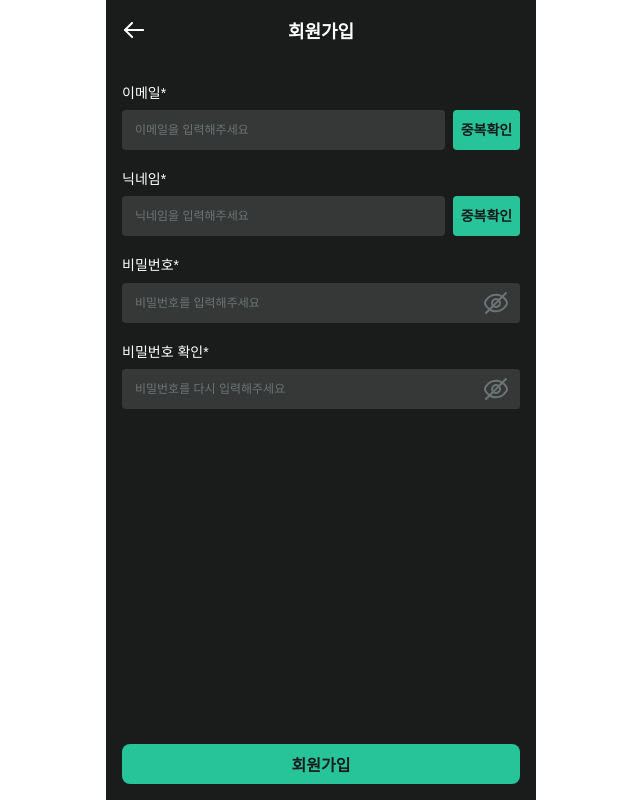
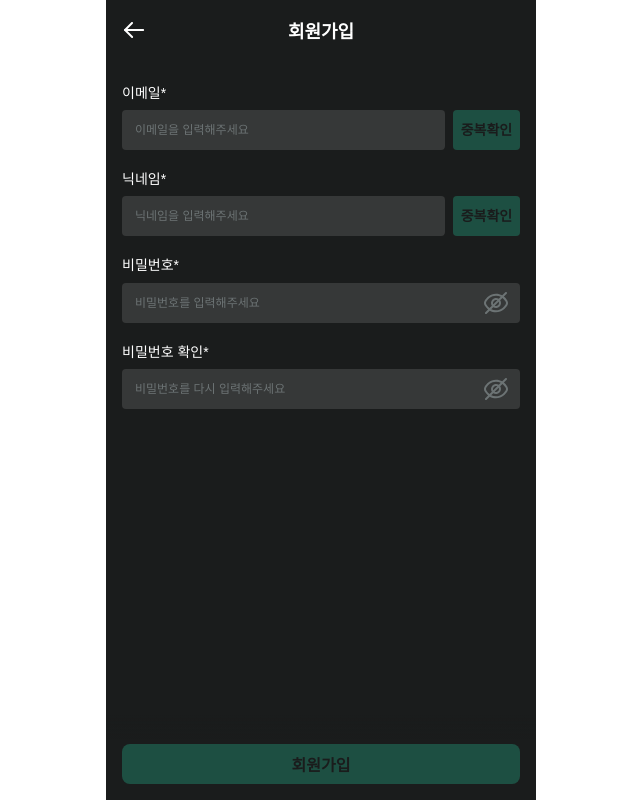
Before and after one commit to Dev-FE-3/toy-project3-team2, a React (Vite) app: page /signup in a window 1280 px wide. Shown: the whole page, without its empty margins (319-959 px from the left). Built offline with nearby package versions, Linux system fonts and the light colour scheme; no server answers.

Commit message:
Feat: 값에 따른 버튼 활성화/비활성화 기능

```diff
--- a/src/pages/Login.tsx
+++ b/src/pages/Login.tsx
@@ -9,6 +9,9 @@ const Login = () => {
   const navigate = useNavigate();
   const [email, setEmail] = useState("");
   const [password, setPassword] = useState("");
+
+  // 로그인 버튼 활성화 상태 체크
+  const isLoginEnabled = email.trim() !== "" && password.trim() !== "";
 
   const handleSubmit = async (e: React.FormEvent) => {
     e.preventDefault();
@@ -63,7 +66,7 @@ const Login = () => {
             value={password}
             onChange={(e) => setPassword(e.target.value)}
           />
-          <Button type="submit" variant="full" className="mb-10 mt-5">
+          <Button type="submit" variant="full" disabled={!isLoginEnabled}>
             로그인
           </Button>
         </form>
--- a/src/pages/Signup.tsx
+++ b/src/pages/Signup.tsx
@@ -64,10 +64,10 @@ const Signup = () => {
       return;
     }
 
-        if (password !== passwordConfirm) {
-          alert("비밀번호가 일치하지 않습니다.");
-          return;
-        }
+    if (password !== passwordConfirm) {
+      alert("비밀번호가 일치하지 않습니다.");
+      return;
+    }
 
     const { data, error } = await supabase.auth.signUp({
       email: email,
@@ -90,6 +90,17 @@ const Signup = () => {
     navigate("/login");
   };
 
+  // 이메일, 닉네임 중복확인 버튼 활성화 상태 체크
+  const isEmailCheckEnabled = email.trim() !== "";
+  const isNicknameCheckEnabled = nickname.trim() !== "";
+
+  // 회원가입 버튼 활성화 상태 체크
+  const isSignupEnabled =
+    email.trim() !== "" &&
+    nickname.trim() !== "" &&
+    password.trim() !== "" &&
+    passwordConfirm.trim() !== "";
+
   return (
     <div className="px-4">
       <form onSubmit={handleSubmit} className="mt-6 space-y-5">
@@ -106,7 +117,11 @@ const Signup = () => {
               value={email}
               onChange={(e) => setEmail(e.target.value)}
             />
-            <Button type="button" onClick={() => checkDuplicate("email", email)}>
+            <Button
+              type="button"
+              onClick={() => checkDuplicate("email", email)}
+              disabled={!isEmailCheckEnabled}
+            >
               중복확인
             </Button>
           </div>
@@ -136,7 +151,11 @@ const Signup = () => {
               value={nickname}
               onChange={(e) => setNickname(e.target.value)}
             />
-            <Button type="button" onClick={() => checkDuplicate("nickname", nickname)}>
+            <Button
+              type="button"
+              onClick={() => checkDuplicate("nickname", nickname)}
+              disabled={!isNicknameCheckEnabled}
+            >
               중복확인
             </Button>
           </div>
@@ -171,7 +190,7 @@ const Signup = () => {
           value={passwordConfirm}
           onChange={(e) => setPasswordConfirm(e.target.value)}
         />
-        <Button type="submit" variant="full" fixed>
+        <Button type="submit" variant="full" fixed disabled={!isSignupEnabled}>
           회원가입
         </Button>
       </form>
```
